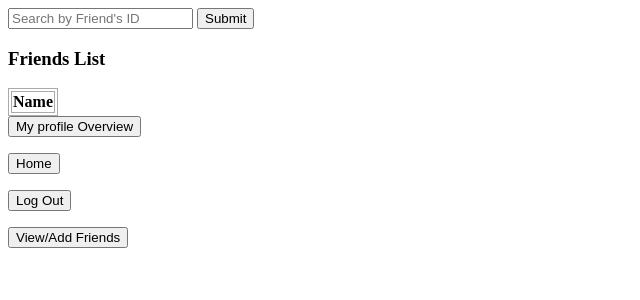
After one commit to zihuaxin/photoshare_app, a Flask app: template skeleton/templates/friends.html in a window 1280 px wide. The commit adds this page. Shown: the top 300 px of the page, without its empty margins (0-640 px from the left). Run offline with Flask 2, Linux system fonts and the light colour scheme; the template is opened without the code that fills it, so the values that code supplies are empty; data comes from the database, SQL or seed files in the repository.

Commit message:
View and add friends functionality

```diff
--- a/skeleton/app.py
+++ b/skeleton/app.py
@@ -226,6 +226,81 @@ def login():
 	#information did not match
 	return "<a href='/login'>Try again</a>\
 			</br><a href='/register'>or make an account</a>"
+
+@app.route('/friends', methods=['GET','POST'])
+def friends():
+	if flask_login.current_user.is_authenticated:
+		user_id = getUserIdFromEmail(flask_login.current_user.id)
+	else:
+		return 'You must be logged in to view this page'
+
+	# adding a friend
+	if flask.request.method == 'POST':
+		friend_id = int(flask.request.form['id'])
+		if friend_id == user_id:
+			return 'You cannot add youself as a friend'
+
+		user_ids = getAllUserIds()
+
+		if friend_id in user_ids:
+			# check if integrity error occurs for SQL
+			if insertFriends(user_id, friend_id):
+				return 'You are already friends with this user'
+		else:
+			return 'No users found with the ID entered'
+
+	friend_names = getUserFriendNames(user_id)
+
+	return render_template('friends.html', friend_names=friend_names)
+
+def getAllUserIds():
+	cursor = conn.cursor()
+	cursor.execute(
+		'''
+			SELECT user_id
+			FROM Users
+		'''
+	)
+
+	return [row[0] for row in cursor.fetchall()]
+
+def getUserFriendNames(id):
+	cursor = conn.cursor()
+	cursor.execute(
+		'''
+			SELECT U.first_name, U.last_name
+			FROM Friends F, Users U
+			WHERE user_id1 = {} AND U.user_id = F.user_id2
+		'''.format(id)
+	)
+
+	return ['{} {}'.format(row[0], row[1]) for row in cursor.fetchall()]
+
+def insertFriends(id1, id2):
+	# bidirectional
+	try:
+		cursor = conn.cursor()
+		cursor.execute(
+			'''
+				INSERT INTO
+				Friends(user_id1, user_id2)
+				VALUES ({}, {})
+			'''.format(id1, id2)
+		)
+		conn.commit()
+
+		cursor = conn.cursor()
+		cursor.execute(
+			'''
+				INSERT INTO
+				Friends(user_id1, user_id2)
+				VALUES ({}, {})
+			'''.format(id2, id1)
+		)
+		conn.commit()
+	except Exception as e:
+		print(type(e))
+		return True
 
 
 def getUserId():
--- /dev/null
+++ b/skeleton/templates/friends.html
@@ -0,0 +1,20 @@
+<!doctype html>
+
+<form method="post" action="/friends">
+    <input type="text" placeholder="Search by Friend's ID" name="id">
+    <input type="submit" value="Submit">
+</form>
+
+<h3> Friends List </h3>
+<table style="border: 1px solid #aaa;">
+    <tr>
+        <th style="border: 1px solid #aaa;"> Name </th>
+    </tr>
+    {% for name in friend_names %}
+    <tr> <th> {{ name }} </th> </tr>
+    {% endfor %}
+</table>
+
+{% extends 'pagemenu.html' %}
+{% block content %}
+{%endblock %}
--- a/skeleton/templates/pagemenu.html
+++ b/skeleton/templates/pagemenu.html
@@ -13,4 +13,8 @@
     <form action="/logout">
         <input type="submit" value="Log Out" />
     </form>
+    <p></p>
+    <form action="/friends">
+        <input type="submit" value="View/Add Friends" />
+    </form>
 </div>
```
